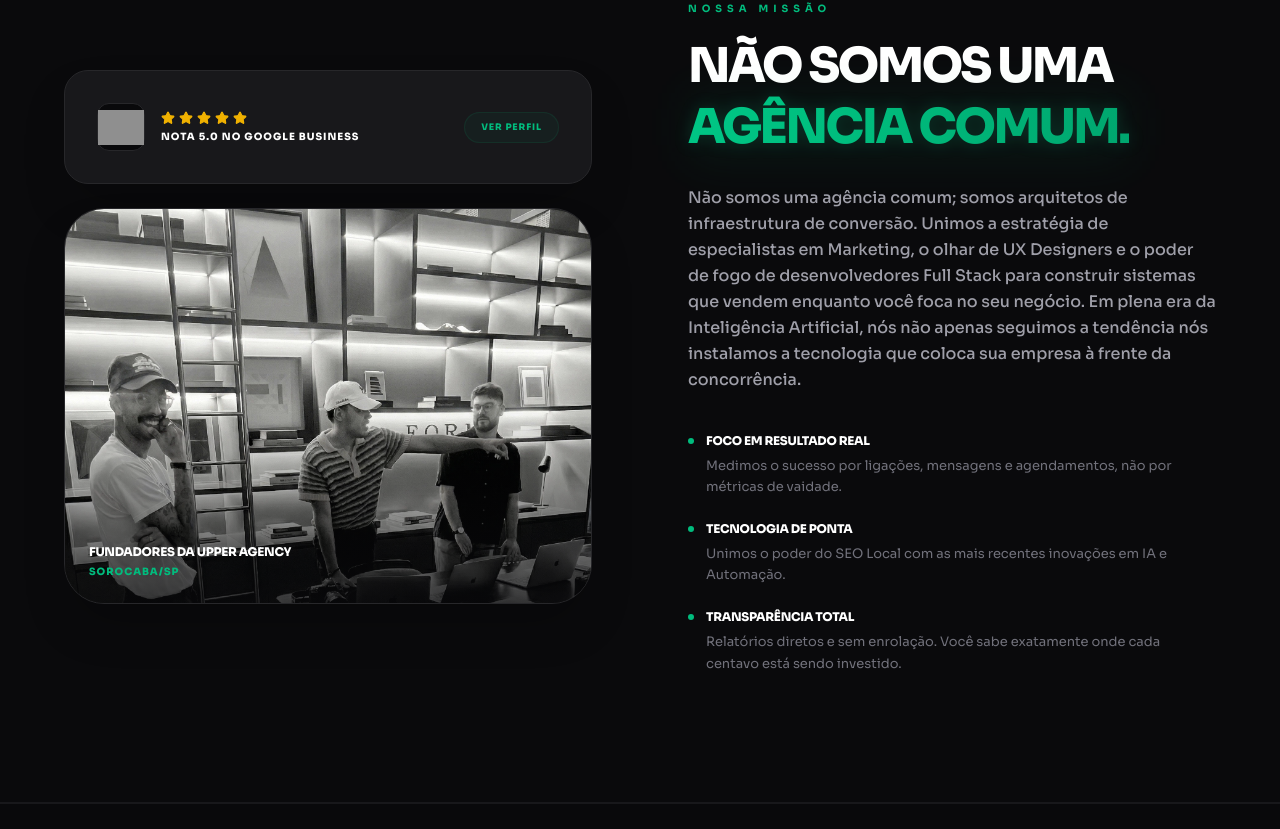
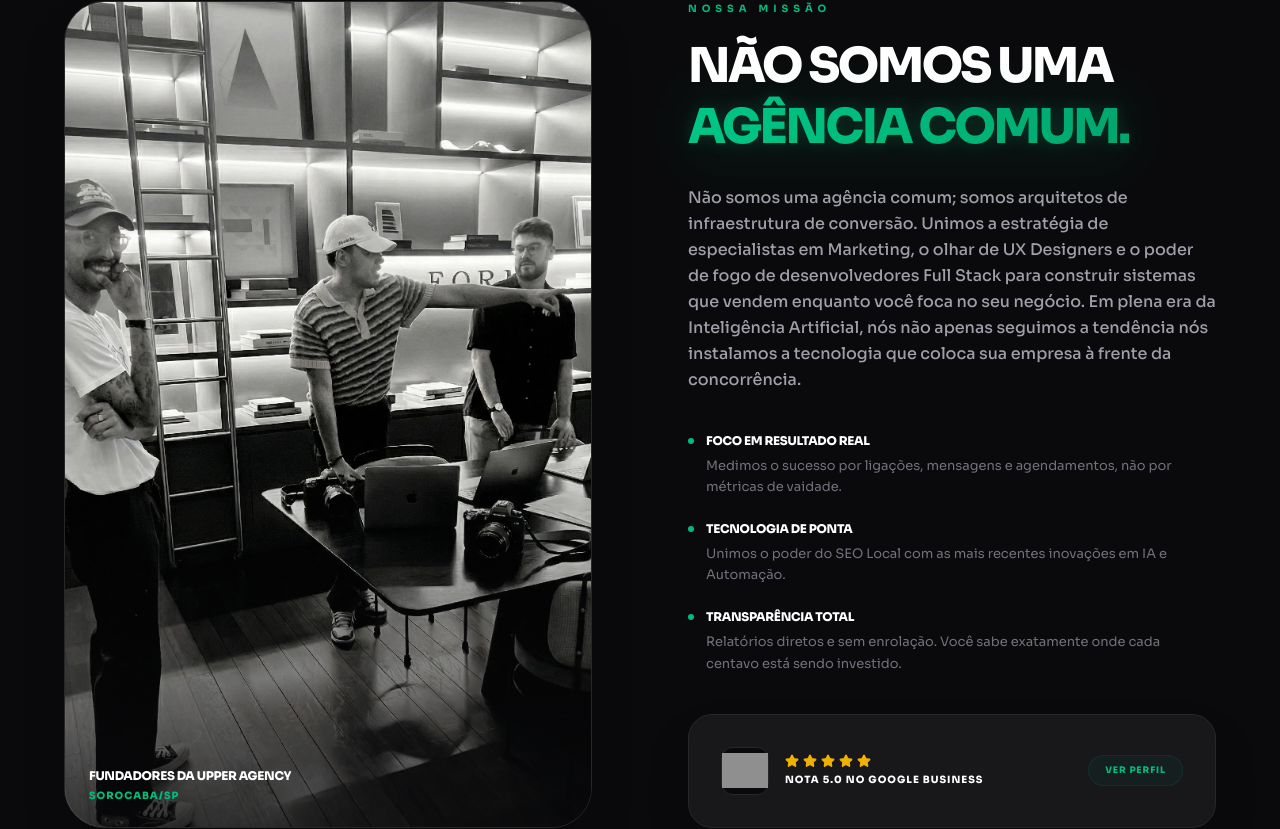
Before and after one commit to gabrsena/UPPER, a Next.js app: page / in a window 1280 px wide. Shown: the part 6980-7809 px from the top of the page. Built offline with nearby package versions, Linux system fonts and the light colour scheme; grey boxes are pictures that could not be loaded.

Commit message:
style: move google rating card and enlarge team photo

```diff
--- a/components/sections/about.tsx
+++ b/components/sections/about.tsx
@@ -7,41 +7,9 @@ import Image from "next/image";
 export const About = () => (
   <section id="sobre" className="py-24 md:py-32 px-8 bg-zinc-900/10 border-y border-zinc-900 relative overflow-hidden scroll-mt-20">
     <div className="max-w-6xl mx-auto grid lg:grid-cols-2 gap-16 md:gap-24 items-center">
-      <div className="flex flex-col gap-6 w-full max-w-sm mx-auto lg:max-w-none lg:mx-0">
-
-        {/* Google Rating Box */}
-        <a
-          href="https://share.google/53lEpuFBGfWtQbes5"
-          target="_blank"
-          rel="noopener noreferrer"
-          className="relative bg-zinc-900 border border-zinc-800 rounded-3xl p-6 md:p-8 shadow-2xl flex flex-col sm:flex-row items-center sm:justify-between gap-6 group hover:border-emerald-500/30 transition-all duration-500 hover:shadow-[0_0_30px_rgba(16,185,129,0.1)]"
-        >
-          <div className="flex items-center gap-4">
-            <div className="w-12 h-12 rounded-xl bg-zinc-950 border border-zinc-800 flex items-center justify-center group-hover:scale-105 transition-transform duration-500">
-              <Image
-                src="https://www.google.com/images/branding/googlelogo/2x/googlelogo_color_92x30dp.png"
-                alt="Google"
-                width={55}
-                height={18}
-                className="opacity-90"
-              />
-            </div>
-            <div className="text-center sm:text-left">
-              <div className="flex items-center justify-center sm:justify-start gap-1 text-yellow-500 mb-1">
-                {[...Array(5)].map((_, i) => (
-                  <Star key={i} size={14} fill="currentColor" />
-                ))}
-              </div>
-              <div className="text-[10px] font-black text-white uppercase tracking-widest">Nota 5.0 no Google Business</div>
-            </div>
-          </div>
-          <div className="text-[9px] font-black text-emerald-500 uppercase tracking-widest px-4 py-2 rounded-full bg-emerald-500/5 border border-emerald-500/10 group-hover:bg-emerald-500/10 transition-colors">
-            Ver Perfil
-          </div>
-        </a>
-
-        {/* Imagem da Equipe (Reduzida) */}
-        <div className="relative group w-full aspect-square md:aspect-[4/3] rounded-[2.5rem] overflow-hidden border border-zinc-800 shadow-2xl">
+      <div className="flex flex-col gap-6 w-full max-w-sm mx-auto lg:max-w-none lg:mx-0 h-full">
+        {/* Imagem da Equipe (Aumentada) */}
+        <div className="relative group w-full h-full min-h-[400px] md:min-h-[600px] rounded-[2.5rem] overflow-hidden border border-zinc-800 shadow-2xl">
           <div className="absolute -inset-4 bg-emerald-500/20 blur-3xl opacity-0 group-hover:opacity-50 transition-opacity duration-700 z-0"></div>
           <Image
             src="/sobupper.jpg"
@@ -55,7 +23,6 @@ export const About = () => (
             <div className="text-emerald-500 text-[10px] font-black uppercase tracking-widest mt-1">Sorocaba/SP</div>
           </div>
         </div>
-
       </div>
 
       <div className="space-y-10">
@@ -94,6 +61,37 @@ export const About = () => (
             </div>
           ))}
         </div>
+
+        {/* Google Rating Box Movida para baixo dos textos */}
+        <a
+          href="https://share.google/53lEpuFBGfWtQbes5"
+          target="_blank"
+          rel="noopener noreferrer"
+          className="relative bg-zinc-900 border border-zinc-800 rounded-3xl p-6 md:p-8 shadow-2xl flex flex-col sm:flex-row items-center sm:justify-between gap-6 group hover:border-emerald-500/30 transition-all duration-500 hover:shadow-[0_0_30px_rgba(16,185,129,0.1)] mt-8"
+        >
+          <div className="flex items-center gap-4">
+            <div className="w-12 h-12 rounded-xl bg-zinc-950 border border-zinc-800 flex items-center justify-center group-hover:scale-105 transition-transform duration-500">
+              <Image
+                src="https://www.google.com/images/branding/googlelogo/2x/googlelogo_color_92x30dp.png"
+                alt="Google"
+                width={55}
+                height={18}
+                className="opacity-90"
+              />
+            </div>
+            <div className="text-center sm:text-left">
+              <div className="flex items-center justify-center sm:justify-start gap-1 text-yellow-500 mb-1">
+                {[...Array(5)].map((_, i) => (
+                  <Star key={i} size={14} fill="currentColor" />
+                ))}
+              </div>
+              <div className="text-[10px] font-black text-white uppercase tracking-widest">Nota 5.0 no Google Business</div>
+            </div>
+          </div>
+          <div className="text-[9px] font-black text-emerald-500 uppercase tracking-widest px-4 py-2 rounded-full bg-emerald-500/5 border border-emerald-500/10 group-hover:bg-emerald-500/10 transition-colors">
+            Ver Perfil
+          </div>
+        </a>
       </div>
     </div>
   </section>
```
